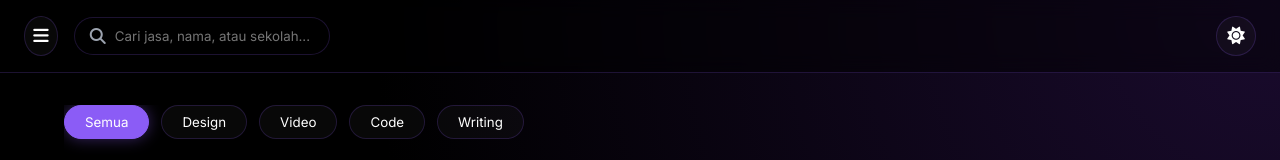
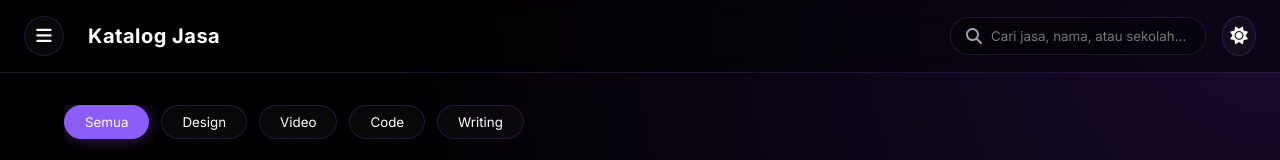
Before and after one commit to anggasptr-p/hustleyouth-project, a plain HTML site: page frontend/index.html in a window 1280 px wide. Shown: the top 160 px of the page. Drawn offline with Linux system fonts and the light colour scheme.

Commit message:
Modify HTML structure and update titles
Updated the title in the header and added a header title in the UI.

```diff
--- a/frontend/index.html
+++ b/frontend/index.html
@@ -3,7 +3,8 @@
 <head>
     <meta charset="UTF-8">
     <meta name="viewport" content="width=device-width, initial-scale=1.0">
-    <title>HustleYouth - Katalog</title>
+    <!-- 1. JUDUL DI TAB BROWSER -->
+    <title>HustleYouth - Katalog Jasa</title>
     <link href="https://fonts.googleapis.com/css2?family=Inter:wght@400;500;600;700&display=swap" rel="stylesheet">
     <link rel="stylesheet" href="https://cdnjs.cloudflare.com/ajax/libs/font-awesome/6.4.0/css/all.min.css">
     <link rel="stylesheet" href="assets/css/style.css">
@@ -28,13 +29,15 @@
         <header>
             <div class="header-left">
                 <button id="open-sidebar" class="icon-btn"><i class="fa-solid fa-bars"></i></button>
+                <!-- 2. JUDUL DI HEADER UI -->
+                <h1 class="header-title">Katalog Jasa</h1>
+            </div>
+
+            <div class="header-right">
                 <div class="search-container">
                     <i class="fa-solid fa-search"></i>
                     <input type="text" id="search-input" placeholder="Cari jasa, nama, atau sekolah...">
                 </div>
-            </div>
-            <div class="header-right">
-                <!-- Theme Toggle Button -->
                 <button id="theme-toggle" class="icon-btn" title="Ubah Tema">
                     <i class="fa-solid fa-sun"></i>
                 </button>
```
